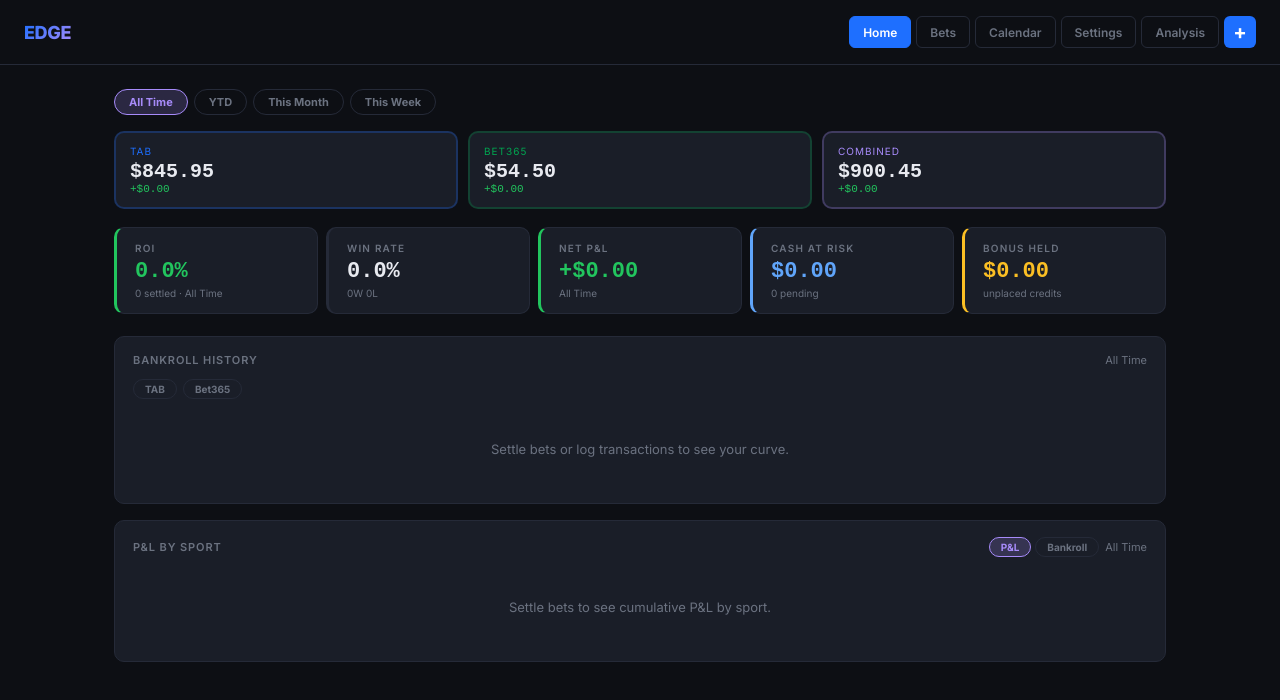
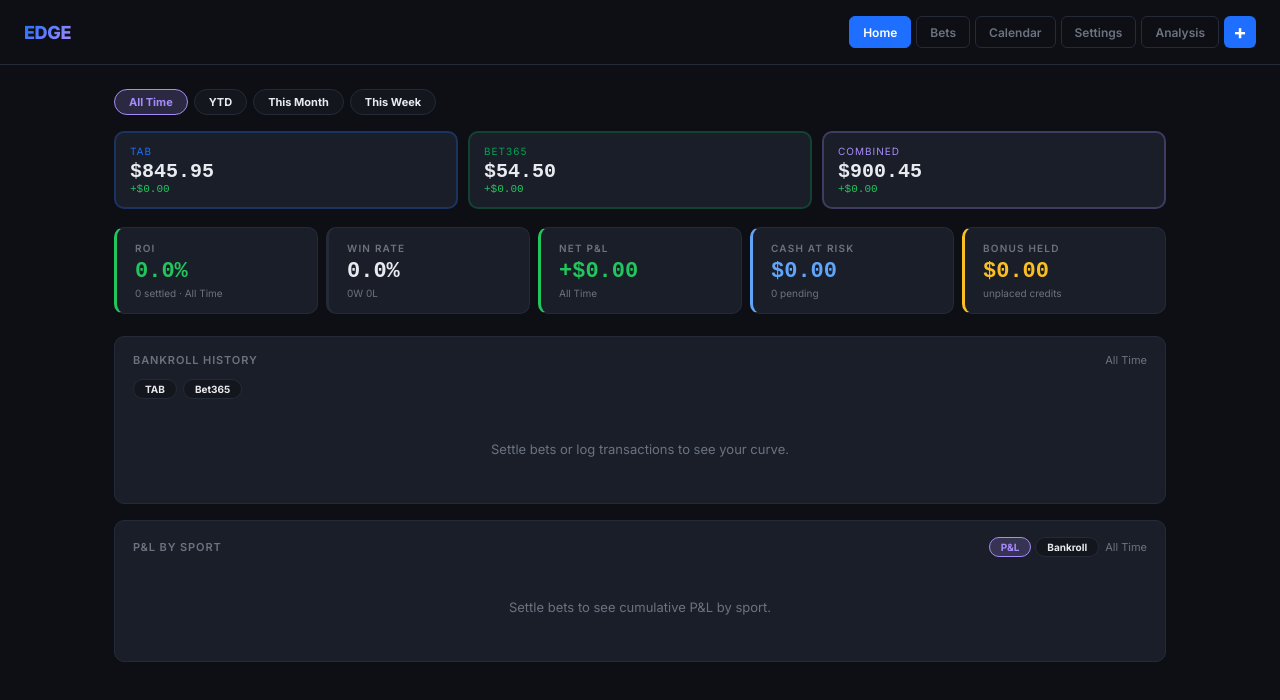
Before and after one commit to kfideliss/betting-tracker, a React (Vite) app: page / in a window 1280 px wide. Shown: the top 700 px of the page. Built offline with nearby package versions, Linux system fonts and the light colour scheme.

Commit message:
ui: make time-filter and toggle pills visible (contrast fix)

```diff
--- a/src/App.jsx
+++ b/src/App.jsx
@@ -488,7 +488,7 @@ export default function App(){
 
             <div style={{display:"flex",gap:6,marginBottom:16,flexWrap:"wrap"}}>
               {TIME_FILTERS.map(f=>(
-                <button key={f} onClick={()=>setTimeFilter(f)} style={{background:timeFilter===f?C.combined+"33":"transparent",color:timeFilter===f?C.combined:C.muted,border:`1px solid ${timeFilter===f?C.combined:C.border}`,borderRadius:20,padding:"5px 14px",fontSize:11,fontWeight:700,cursor:"pointer"}}>{f}</button>
+                <button key={f} onClick={()=>setTimeFilter(f)} style={{background:timeFilter===f?C.combined+"33":C.surface,color:timeFilter===f?C.combined:C.text,border:`1px solid ${timeFilter===f?C.combined:C.border}`,borderRadius:20,padding:"5px 14px",fontSize:11,fontWeight:700,cursor:"pointer"}}>{f}</button>
               ))}
             </div>
 
@@ -543,7 +543,7 @@ export default function App(){
               {books.length>0&&(
                 <div style={{display:"flex",gap:6,flexWrap:"wrap",marginBottom:12}}>
                   {books.map(bk=>{const on=visibleBooks.includes(bk.name);return(
-                    <button key={bk.name} onClick={()=>setVisibleBooks(v=>v.includes(bk.name)?v.filter(x=>x!==bk.name):[...v,bk.name])} style={{background:on?bk.color+"22":"transparent",color:on?bk.color:C.muted,border:`1px solid ${on?bk.color:C.border}`,borderRadius:20,padding:"3px 11px",fontSize:10,fontWeight:700,cursor:"pointer"}}>{bk.name}</button>
+                    <button key={bk.name} onClick={()=>setVisibleBooks(v=>v.includes(bk.name)?v.filter(x=>x!==bk.name):[...v,bk.name])} style={{background:on?bk.color+"22":C.surface,color:on?bk.color:C.text,border:`1px solid ${on?bk.color:C.border}`,borderRadius:20,padding:"3px 11px",fontSize:10,fontWeight:700,cursor:"pointer"}}>{bk.name}</button>
                   );})}
                 </div>
               )}
@@ -578,7 +578,7 @@ export default function App(){
                 <div style={{display:"flex",gap:6,alignItems:"center"}}>
                   <div style={{display:"flex",gap:4}}>
                     {[["pl","P&L"],["bankroll","Bankroll"]].map(([k,lbl])=>(
-                      <button key={k} onClick={()=>setSportMetric(k)} style={{background:sportMetric===k?C.combined+"33":"transparent",color:sportMetric===k?C.combined:C.muted,border:`1px solid ${sportMetric===k?C.combined:C.border}`,borderRadius:20,padding:"3px 11px",fontSize:10,fontWeight:700,cursor:"pointer"}}>{lbl}</button>
+                      <button key={k} onClick={()=>setSportMetric(k)} style={{background:sportMetric===k?C.combined+"33":C.surface,color:sportMetric===k?C.combined:C.text,border:`1px solid ${sportMetric===k?C.combined:C.border}`,borderRadius:20,padding:"3px 11px",fontSize:10,fontWeight:700,cursor:"pointer"}}>{lbl}</button>
                     ))}
                   </div>
                   <div style={{color:C.muted,fontSize:11}}>{timeFilter}</div>
@@ -587,7 +587,7 @@ export default function App(){
               {activeSports.length>0&&(
                 <div style={{display:"flex",gap:6,flexWrap:"wrap",marginBottom:12}}>
                   {activeSports.map(s=>{const col=BOOK_COLORS[SPORTS.indexOf(s)%BOOK_COLORS.length];const on=visibleSports.includes(s);return(
-                    <button key={s} onClick={()=>setVisibleSports(v=>v.includes(s)?v.filter(x=>x!==s):[...v,s])} style={{background:on?col+"22":"transparent",color:on?col:C.muted,border:`1px solid ${on?col:C.border}`,borderRadius:20,padding:"3px 11px",fontSize:10,fontWeight:700,cursor:"pointer"}}>{s}</button>
+                    <button key={s} onClick={()=>setVisibleSports(v=>v.includes(s)?v.filter(x=>x!==s):[...v,s])} style={{background:on?col+"22":C.surface,color:on?col:C.text,border:`1px solid ${on?col:C.border}`,borderRadius:20,padding:"3px 11px",fontSize:10,fontWeight:700,cursor:"pointer"}}>{s}</button>
                   );})}
                 </div>
               )}
```
